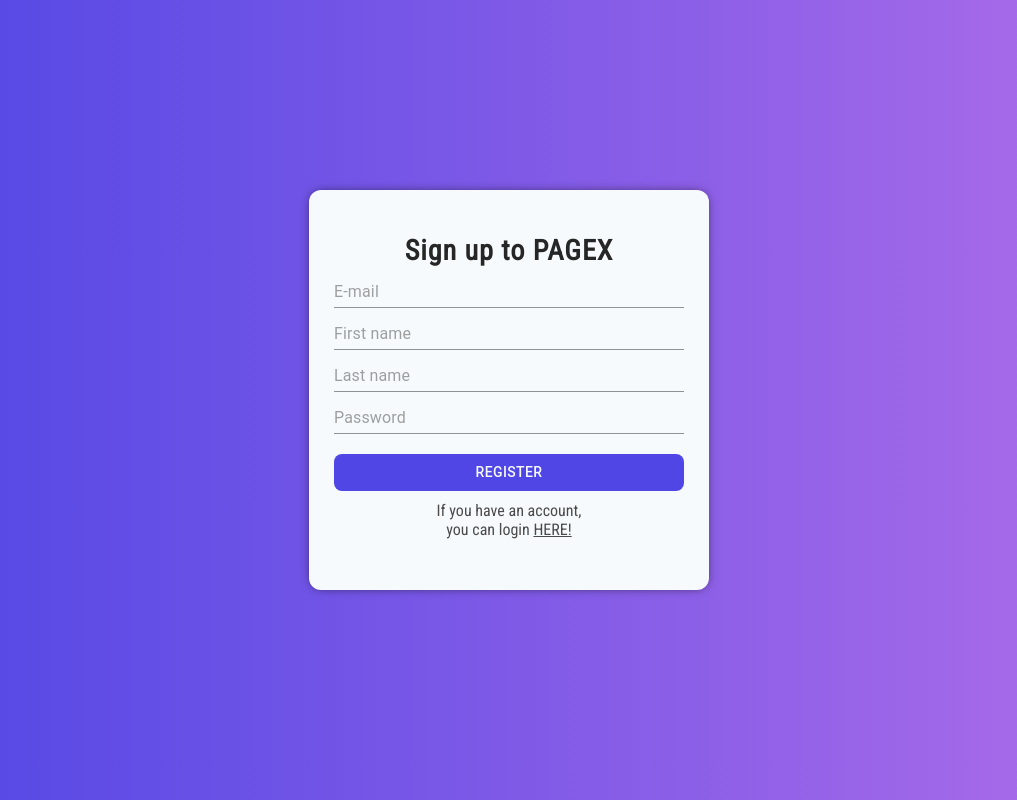
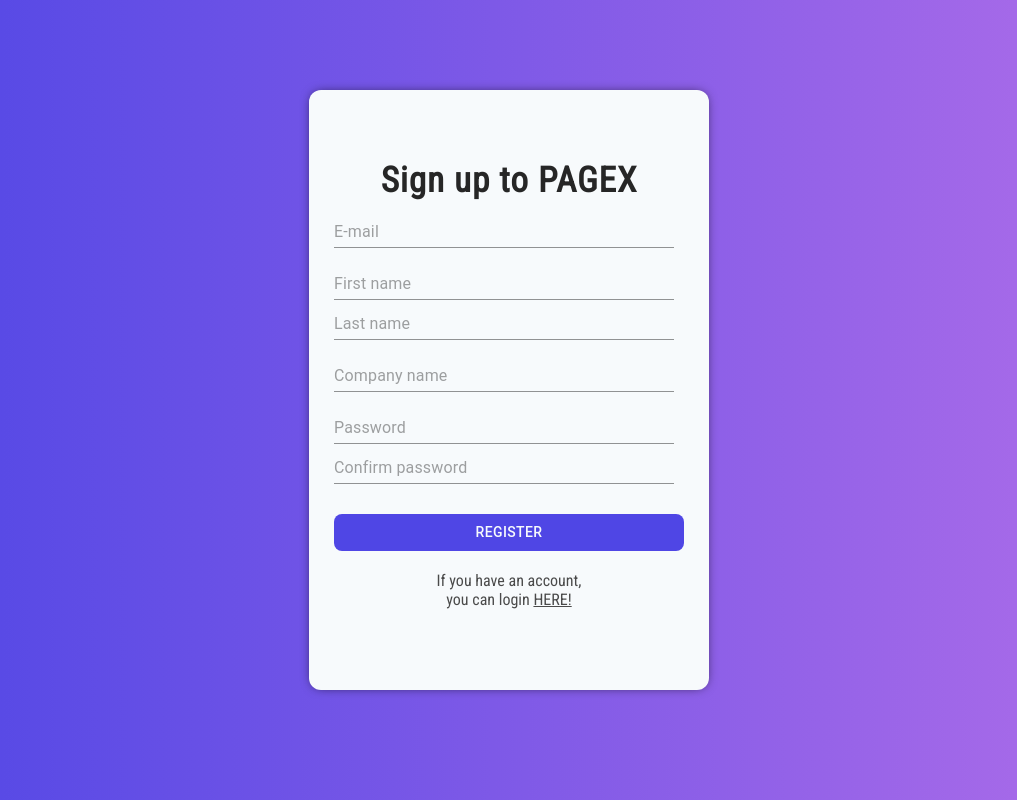
Before and after one commit to dominikwozniak/Pagex, a Next.js app: page /register in a window 1280 px wide. Shown: the whole page, without its empty margins (131-1148 px from the left). Built offline with nearby package versions, Linux system fonts and the light colour scheme.

Commit message:
Add register validation, fix bugs

```diff
--- a/context/AuthContext.js
+++ b/context/AuthContext.js
@@ -1,4 +1,4 @@
-import { createContext, useState, useEffect } from "react";
+import React, { createContext, useState, useEffect } from "react";
 import { useRouter } from "next/router";
 import { getLocalStorageEmail, refreshToken } from "../utils/auth";
 
--- a/pages/_app.js
+++ b/pages/_app.js
@@ -1,5 +1,6 @@
 import '../styles/globals.scss'
 import { AuthProvider } from '../context/AuthContext'
+import React from 'react';
 
 
 function MyApp({ Component, pageProps }) {
--- a/pages/dashboard.js
+++ b/pages/dashboard.js
@@ -1,4 +1,4 @@
-import { useContext } from 'react';
+import React, { useContext } from 'react';
 import Head from 'next/head';
 import styles from '../styles/Dashboard.module.scss';
 import AuthContext from '../context/AuthContext';
--- a/pages/login.js
+++ b/pages/login.js
@@ -49,7 +49,7 @@ const Register = () => {
   if (isLoggedIn()) {
     return (
       <div>
-        Jesteś już zalogowany! Aby się wylogować nacisnij
+        You are already log in! If you want to log out press
         <LogoutButton />
       </div>
     );
@@ -66,7 +66,7 @@ const Register = () => {
         {error && (
           <div className={styles.login__error}>
             <ErrorOutlineIcon />
-            Wystąpił błąd!
+            An error occurred!
           </div>
         )}
         <form onSubmit={handleSubmit} className={styles.login__form}>
--- a/pages/register.js
+++ b/pages/register.js
@@ -11,17 +11,85 @@ import Link from 'next/link';
 import Head from 'next/head';
 
 const Register = () => {
-  const [error, setError] = useState(false);
+  const [registerError, setRegisterError] = useState(false);
   const [isLoading, setIsLoading] = useState(false);
   const [email, setEmail] = useState('');
   const [firstName, setFirstName] = useState('');
   const [lastName, setLastName] = useState('');
+  const [companyName, setCompanyName] = useState('');
   const [password, setPassword] = useState('');
+  const [confirmPassword, setConfirmPassword] = useState('');
+  const [emailError, setEmailError] = useState({});
+  const [firstNameError, setFirstNameError] = useState({});
+  const [lastNameError, setLastNameError] = useState({});
+  const [companyError, setCompanyError] = useState({});
+  const [passwordLengthError, setPasswordLengthError] = useState({});
+  const [confirmPasswordError, setConfirmPasswordError] = useState({});
   const router = useRouter();
+  {console.log(password)}
+  {console.log(confirmPassword)}
+
+  const formValidation = () => {
+    const emailError = {};
+    const firstNameError = {};
+    const lastNameError = {};
+    const companyError = {};
+    const passwordLengthError = {};
+    const confirmPasswordError = {};
+    let isValidForm = true;
+
+    if(firstName.trim().length < 3){
+      firstNameError.firstNameShort = "First name is too short!";
+      isValidForm = false;
+    }
+    if(firstName.trim().length > 32){
+      firstNameError.firstNameLong = "First name is too long!";
+      isValidForm = false;
+    }
+    if(lastName.trim().length < 3){
+      lastNameError.lastNameShort = "Last name is too short!";
+      isValidForm = false;
+    }
+    if(lastName.trim().length > 32){
+      lastNameError.lastNameLong = "Last name is too long!";
+      isValidForm = false;
+    }
+    if(companyName.trim().length < 2){
+      companyError.companyNameShort = "Company name is too short!";
+      isValidForm = false;
+    }
+    if(companyName.trim().length > 32){
+      companyError.companyNameLong = "Company name is too long!";
+      isValidForm = false;
+    }
+    const pattern = new RegExp(/^(("[\w-\s]+")|([\w-]+(?:\.[\w-]+)*)|("[\w-\s]+")([\w-]+(?:\.[\w-]+)*))(@((?:[\w-]+\.)*\w[\w-]{0,66})\.([a-z]{2,6}(?:\.[a-z]{2})?)$)|(@\[?((25[0-5]\.|2[0-4][0-9]\.|1[0-9]{2}\.|[0-9]{1,2}\.))((25[0-5]|2[0-4][0-9]|1[0-9]{2}|[0-9]{1,2})\.){2}(25[0-5]|2[0-4][0-9]|1[0-9]{2}|[0-9]{1,2})\]?$)/i);
+
+    if (!pattern.test(email)) {
+      isValidForm = false;
+      emailError.emailNotValid = "Please enter valid email address!";
+    }
+    if(password.trim().length > 8){
+      passwordLengthError.passwordShort = "Password must be 8 characters long!"
+      isValidForm = false;
+    }
+    if(password !== confirmPassword){
+      confirmPasswordError.passwordNotTheSame = "Passwords are not the same!"
+      isValidForm = false;
+    }
+    setFirstNameError(firstNameError);
+    setLastNameError(lastNameError);
+    setCompanyError(companyError);
+    setEmailError(emailError);
+    setPasswordLengthError(passwordLengthError);
+    setConfirmPasswordError(confirmPasswordError);
+    return isValidForm;
+  }
 
   const handleSubmit = async (e) => {
     e.preventDefault();
     setIsLoading(true);
+    const isValid = formValidation();
+    if(isValid){
       try {
         const res = await axios.post(`${API_URL}/user/register/`, {
           email: email,
@@ -29,13 +97,14 @@ const Register = () => {
           last_name: lastName,
           password: password,
         });
-      setError(false);
+        setRegisterError(false);
         router.push('/login');
       } catch (e) {
-      setError(true);
+        setRegisterError(true);
         console.error(e);
       }
       setIsLoading(false);
+    }
   };
 
   const handleEmailChange = (e) => {
@@ -49,15 +118,20 @@ const Register = () => {
   const handleLastNameChange = (e) => {
     setLastName(e.target.value);
   };
+  const handleCompanyNameChange = (e) => {
+    setCompanyName(e.target.value);
+  }
 
   const handlePasswordChange = (e) => {
     setPassword(e.target.value);
   };
-
+  const handleConfirmPassword = (e) => {
+    setConfirmPassword(e.target.value);
+  }
   if (isLoggedIn()) {
     return (
       <div>
-        Jesteś już zalogowany! Aby się wylogować nacisnij
+        You are already log in! If you want to log out press
         <LogoutButton />
       </div>
     );
@@ -71,10 +145,10 @@ const Register = () => {
       </Head>
       <div className={styles.login__wrapper}>
         <h3 className={styles.login__heading}>Sign up to PAGEX</h3>
-        {error && (
+        {registerError && (
           <div className={styles.login__error}>
             <ErrorOutlineIcon />
-            Wystąpił błąd!
+            An error occurred!
           </div>
         )}
         <form onSubmit={handleSubmit} className={styles.login__form}>
@@ -87,6 +161,10 @@ const Register = () => {
             id="email-address"
             placeholder="E-mail"
           />
+          {Object.keys(emailError).map((key) => {
+            return <div style={{ color: "red" }
+            }>{emailError[key]}</div>
+          })}
           <TextField
             type="text"
             value={firstName}
@@ -96,6 +174,10 @@ const Register = () => {
             id="first-name"
             placeholder="First name"
           />
+          {Object.keys(firstNameError).map((key) => {
+            return <div style={{ color: "red" }
+            }>{firstNameError[key]}</div>
+          })}
           <TextField
             type="text"
             value={lastName}
@@ -105,6 +187,23 @@ const Register = () => {
             id="last-name"
             placeholder="Last name"
           />
+          {Object.keys(lastNameError).map((key) => {
+            return <div style={{ color: "red" }
+            }>{lastNameError[key]}</div>
+          })}
+          <TextField
+            type="text"
+            value={companyName}
+            onChange={handleCompanyNameChange}
+            className={styles.login__input}
+            name="company-name"
+            id="company-name"
+            placeholder="Company name"
+          />
+          {Object.keys(companyError).map((key) => {
+            return <div style={{ color: "red" }
+            }>{companyError[key]}</div>
+          })}
           <TextField
             type="password"
             value={password}
@@ -114,6 +213,23 @@ const Register = () => {
             id="password"
             placeholder="Password"
           />
+          {Object.keys(passwordLengthError).map((key) => {
+            return <div style={{ color: "red" }
+            }>{passwordLengthError[key]}</div>
+          })}
+          <TextField
+            type="password"
+            value={confirmPassword}
+            onChange={handleConfirmPassword}
+            className={styles.login__input}
+            name="confirm_password"
+            id="confirm_password"
+            placeholder="Confirm password"
+          />
+          {Object.keys(confirmPasswordError).map((key) => {
+            return <div style={{ color: "red" }
+            }>{confirmPasswordError[key]}</div>
+          })}
           <Button className={styles.login__button} type="submit">
             {isLoading ? 'Loading...' : 'REGISTER'}
           </Button>
--- a/styles/Login.module.scss
+++ b/styles/Login.module.scss
@@ -15,7 +15,7 @@
 
   border-radius: 12px;
   width: 400px;
-  height: 400px;
+  height: 600px;
   background: $background-color;
   flex-direction: column;
   margin-bottom: 20px;
@@ -23,17 +23,17 @@
 
 .login__heading {
   font-weight: 700;
-  font-size: 28px;
+  font-size: 35px;
   letter-spacing: 1px;
   line-height: 20px;
   color: $font-color-black;
 }
 
 .login__paragraph {
-  margin-top: 10px;
+  margin-top: 20px;
   color: $font-color-gray;
   text-align: center;
-
+  font-size: 16px;
   a {
     text-decoration: underline;
   }
@@ -45,15 +45,23 @@
 }
 
 .login__input {
-  width: 350px;
-  margin-bottom: 10px !important;
-
+  width: 340px;
+  margin-bottom: 8px !important;
+  &:nth-child(2){
+    margin-top: 12px;
+  }
+  &:nth-child(4){
+    margin-top: 12px;
+  }
+  &:nth-child(5){
+    margin-top: 12px;
+  }
   &:first-of-type {
-    margin-top: 15px;
+    margin-top: 25px;
   }
 
   &:last-of-type {
-    margin-bottom: 20px !important;
+    margin-bottom: 30px !important;
   }
 }
 
@@ -63,7 +71,7 @@
   color: $background-color !important;
   border-radius: 8px !important;
   transition: .3s;
-
+  margin-top: 5px;
   &:hover {
     background: $blue-accent-hover-color !important;
   }
@@ -71,7 +79,6 @@
 
 .login__error {
   @extend .center;
-
   width: 350px;
   height: 50px;
   margin-top: 20px;
```
Also changed, not shown: 1 other file (tests, documents, lock files or other folders). Lines whose indentation alone changed are shown as unchanged.
